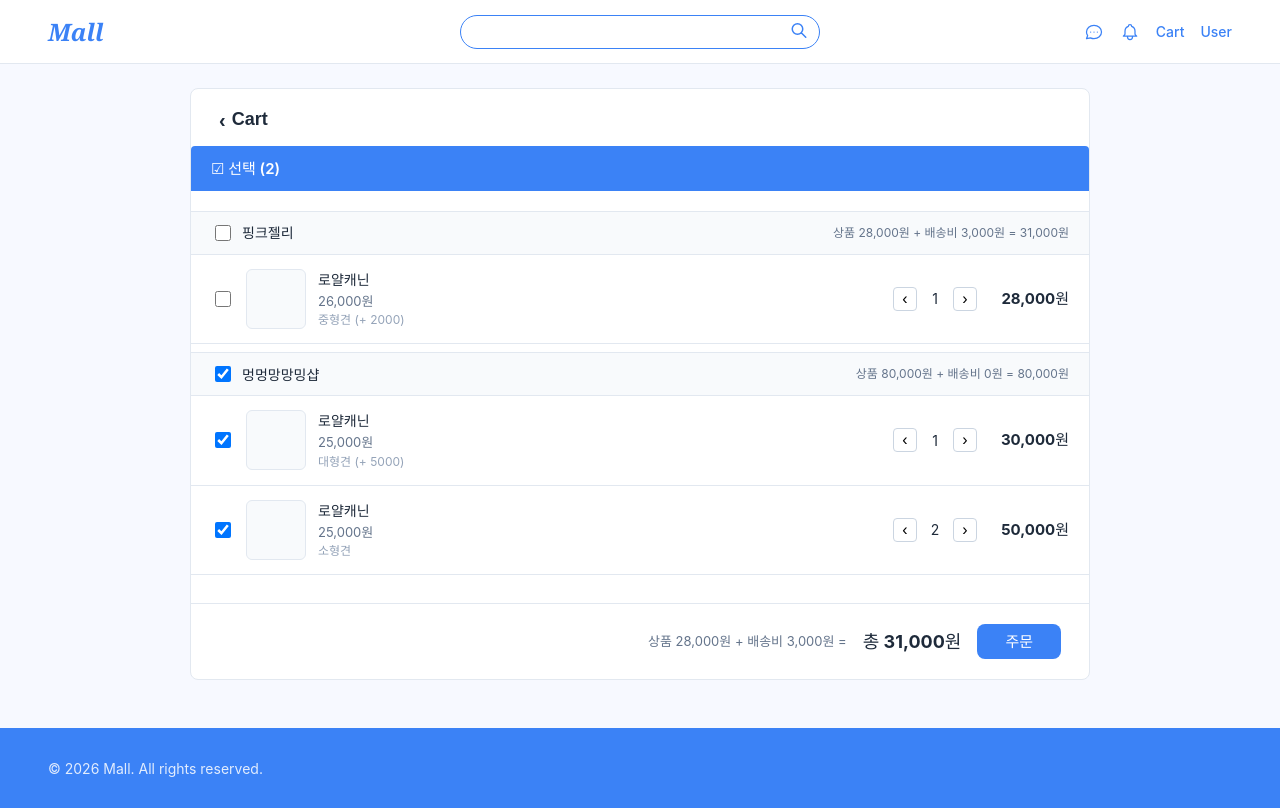
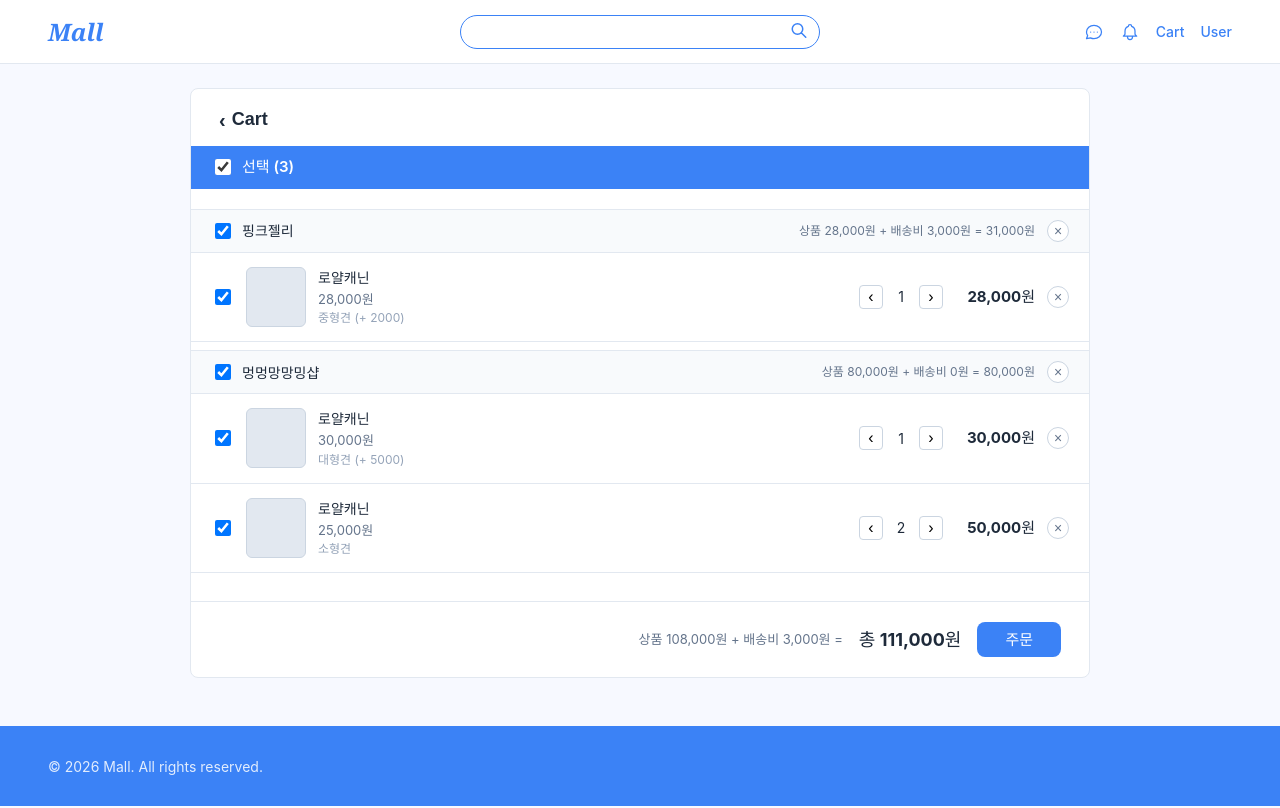
Before and after one commit to OhSooo/OhSooShoppingMall_fe, a React (Vite) app: page /cart in a window 1280 px wide. Built offline with nearby package versions, Linux system fonts and the light colour scheme; no server answers; sample sign-in values are in the browser's storage.

Commit message:
:sparkles: Feat: 장바구니 UI 개편 및 인터랙션 기능 추가

```diff
--- a/src/pages/buy/cart/CartPage.tsx
+++ b/src/pages/buy/cart/CartPage.tsx
@@ -1,15 +1,16 @@
+import { useState } from 'react';
 import { useNavigate } from 'react-router-dom';
 import PageTitle from '../../../components/common/PageTitle';
-import SectionHeader from '../../../components/common/SectionHeader';
 import Button from '../../../components/common/Button';
 
-const MOCK_STORES = [
+// unitPrice = 옵션 포함 개당 가격
+const INITIAL_STORES = [
   {
     id: 1,
     name: '핑크젤리',
     shipping: 3000,
     items: [
-      { id: 1, name: '로얄캐닌', option: '중형견 (+ 2000)', price: 26000, qty: 1, total: 28000, checked: false },
+      { id: 1, name: '로얄캐닌', option: '중형견 (+ 2000)', price: 26000, unitPrice: 28000, qty: 1 },
     ],
   },
   {
@@ -17,21 +18,11 @@ const MOCK_STORES = [
     name: '멍멍망망밍샵',
     shipping: 0,
     items: [
-      { id: 2, name: '로얄캐닌', option: '대형견 (+ 5000)', price: 25000, qty: 1, total: 30000, checked: true },
-      { id: 3, name: '로얄캐닌', option: '소형견', price: 25000, qty: 2, total: 50000, checked: true },
+      { id: 2, name: '로얄캐닌', option: '대형견 (+ 5000)', price: 25000, unitPrice: 30000, qty: 1 },
+      { id: 3, name: '로얄캐닌', option: '소형견', price: 25000, unitPrice: 25000, qty: 2 },
     ],
   },
 ];
-
-function QuantityControl({ qty }: { qty: number }) {
-  return (
-    <div style={{ display: 'flex', alignItems: 'center', gap: '8px' }}>
-      <button style={qBtn}>‹</button>
-      <span style={{ fontSize: '14px', minWidth: '20px', textAlign: 'center' }}>{qty}</span>
-      <button style={qBtn}>›</button>
-    </div>
-  );
-}
 
 const qBtn: React.CSSProperties = {
   width: '24px',
@@ -48,8 +39,102 @@ const qBtn: React.CSSProperties = {
   padding: 0,
 };
 
+const delBtn: React.CSSProperties = {
+  width: '22px',
+  height: '22px',
+  borderRadius: '50%',
+  border: '1px solid var(--color-gray-2)',
+  backgroundColor: 'var(--color-white)',
+  cursor: 'pointer',
+  fontSize: '14px',
+  color: 'var(--color-gray-4)',
+  display: 'flex',
+  alignItems: 'center',
+  justifyContent: 'center',
+  padding: 0,
+  flexShrink: 0,
+};
+
 export default function CartPage() {
   const navigate = useNavigate();
+
+  const [stores, setStores] = useState(INITIAL_STORES);
+  const [checked, setChecked] = useState<Record<number, boolean>>(
+    Object.fromEntries(INITIAL_STORES.flatMap((s) => s.items.map((i) => [i.id, true])))
+  );
+
+  // 현재 stores 기준 전체 item id 목록
+  const allItemIds = stores.flatMap((s) => s.items.map((i) => i.id));
+  const checkedCount = allItemIds.filter((id) => checked[id]).length;
+  const allChecked = allItemIds.length > 0 && allItemIds.every((id) => checked[id]);
+
+  /* ── 체크 핸들러 ── */
+  const toggleAll = () => {
+    const next = !allChecked;
+    setChecked((prev) => ({ ...prev, ...Object.fromEntries(allItemIds.map((id) => [id, next])) }));
+  };
+
+  const toggleStore = (storeId: number) => {
+    const store = stores.find((s) => s.id === storeId)!;
+    const ids = store.items.map((i) => i.id);
+    const allStoreChecked = ids.every((id) => checked[id]);
+    setChecked((prev) => ({ ...prev, ...Object.fromEntries(ids.map((id) => [id, !allStoreChecked])) }));
+  };
+
+  const toggleItem = (itemId: number) => {
+    setChecked((prev) => ({ ...prev, [itemId]: !prev[itemId] }));
+  };
+
+  /* ── 수량 핸들러 ── */
+  const changeQty = (itemId: number, delta: number) => {
+    setStores((prev) =>
+      prev.map((store) => ({
+        ...store,
+        items: store.items.map((item) =>
+          item.id === itemId ? { ...item, qty: Math.max(1, item.qty + delta) } : item
+        ),
+      }))
+    );
+  };
+
+  /* ── 삭제 핸들러 ── */
+  const deleteItem = (itemId: number) => {
+    setStores((prev) =>
+      prev
+        .map((store) => ({ ...store, items: store.items.filter((i) => i.id !== itemId) }))
+        .filter((store) => store.items.length > 0) // 빈 스토어 제거
+    );
+    setChecked((prev) => {
+      const next = { ...prev };
+      delete next[itemId];
+      return next;
+    });
+  };
+
+  const deleteStore = (storeId: number) => {
+    const store = stores.find((s) => s.id === storeId)!;
+    const ids = store.items.map((i) => i.id);
+    setStores((prev) => prev.filter((s) => s.id !== storeId));
+    setChecked((prev) => {
+      const next = { ...prev };
+      ids.forEach((id) => delete next[id]);
+      return next;
+    });
+  };
+
+  /* ── 최종 금액 계산 ── */
+  const { itemTotal, shippingTotal } = stores.reduce(
+    (acc, store) => {
+      const checkedItems = store.items.filter((i) => checked[i.id]);
+      if (checkedItems.length === 0) return acc;
+      return {
+        itemTotal: acc.itemTotal + checkedItems.reduce((s, i) => s + i.unitPrice * i.qty, 0),
+        shippingTotal: acc.shippingTotal + store.shipping,
+      };
+    },
+    { itemTotal: 0, shippingTotal: 0 }
+  );
+  const grandTotal = itemTotal + shippingTotal;
 
   return (
     <div style={{ display: 'flex', justifyContent: 'center', padding: '24px 48px 48px' }}>
@@ -57,10 +142,41 @@ export default function CartPage() {
         <PageTitle title="Cart" />
 
         {/* 전체 선택 헤더 */}
-        <SectionHeader title="☑ 선택 (2)" />
+        <div
+          style={{
+            backgroundColor: 'var(--color-point-main)',
+            padding: '10px 20px',
+            display: 'flex',
+            alignItems: 'center',
+            gap: '8px',
+          }}
+        >
+          <input
+            type="checkbox"
+            checked={allChecked}
+            onChange={toggleAll}
+            style={{ width: '16px', height: '16px', cursor: 'pointer', accentColor: '#fff' }}
+          />
+          <span style={{ fontSize: '15px', fontWeight: 600, color: '#FFFFFF' }}>
+            선택 ({checkedCount})
+          </span>
+        </div>
+
+        {/* 장바구니 비었을 때 */}
+        {stores.length === 0 && (
+          <div style={{ padding: '60px 20px', textAlign: 'center', color: 'var(--color-gray-3)', fontSize: '15px' }}>
+            장바구니가 비어있습니다
+          </div>
+        )}
 
         <div style={{ padding: '20px 0' }}>
-          {MOCK_STORES.map((store) => (
+          {stores.map((store) => {
+            const storeItemIds = store.items.map((i) => i.id);
+            const allStoreChecked = storeItemIds.every((id) => checked[id]);
+            const someStoreChecked = storeItemIds.some((id) => checked[id]);
+            const storeTotal = store.items.reduce((s, i) => s + i.unitPrice * i.qty, 0);
+
+            return (
               <div key={store.id} style={{ marginBottom: '8px' }}>
                 {/* 스토어 행 */}
                 <div
@@ -75,17 +191,38 @@ export default function CartPage() {
                   }}
                 >
                   <div style={{ display: 'flex', alignItems: 'center', gap: '8px' }}>
-                  <input type="checkbox" defaultChecked={store.items.some((i) => i.checked)} style={{ width: '16px', height: '16px' }} />
-                  <span style={{ fontSize: '14px', fontWeight: 600, color: 'var(--color-black)' }}>{store.name}</span>
+                    <input
+                      type="checkbox"
+                      checked={allStoreChecked}
+                      ref={(el) => { if (el) el.indeterminate = !allStoreChecked && someStoreChecked; }}
+                      onChange={() => toggleStore(store.id)}
+                      style={{ width: '16px', height: '16px', cursor: 'pointer' }}
+                    />
+                    <span style={{ fontSize: '14px', fontWeight: 600, color: 'var(--color-black)' }}>
+                      {store.name}
+                    </span>
                   </div>
+                  <div style={{ display: 'flex', alignItems: 'center', gap: '12px' }}>
                     <span style={{ fontSize: '12px', color: 'var(--color-gray-4)' }}>
-                  상품 {store.items.reduce((s, i) => s + i.total, 0).toLocaleString()}원 + 배송비 {store.shipping.toLocaleString()}원 ={' '}
-                  {(store.items.reduce((s, i) => s + i.total, 0) + store.shipping).toLocaleString()}원
+                      상품 {storeTotal.toLocaleString()}원 + 배송비{' '}
+                      {store.shipping.toLocaleString()}원 ={' '}
+                      {(storeTotal + store.shipping).toLocaleString()}원
                     </span>
+                    {/* 스토어 전체 삭제 버튼 */}
+                    <button
+                      style={delBtn}
+                      onClick={() => deleteStore(store.id)}
+                      title="스토어 상품 전체 삭제"
+                    >
+                      ×
+                    </button>
+                  </div>
                 </div>
 
                 {/* 상품 목록 */}
-              {store.items.map((item) => (
+                {store.items.map((item) => {
+                  const itemTotal = item.unitPrice * item.qty;
+                  return (
                     <div
                       key={item.id}
                       style={{
@@ -94,34 +231,71 @@ export default function CartPage() {
                         padding: '14px 20px',
                         borderBottom: '1px solid var(--color-gray-1)',
                         gap: '12px',
-                    backgroundColor: 'var(--color-white)',
+                        backgroundColor: checked[item.id] ? 'var(--color-white)' : 'var(--color-gray-0)',
+                        transition: 'background-color 0.15s',
                       }}
                     >
-                  <input type="checkbox" defaultChecked={item.checked} style={{ width: '16px', height: '16px', flexShrink: 0 }} />
-                  {/* 상품 이미지 */}
+                      <input
+                        type="checkbox"
+                        checked={checked[item.id] ?? false}
+                        onChange={() => toggleItem(item.id)}
+                        style={{ width: '16px', height: '16px', flexShrink: 0, cursor: 'pointer' }}
+                      />
                       <div
                         style={{
                           width: '60px',
                           height: '60px',
                           borderRadius: '6px',
-                      backgroundColor: 'var(--color-gray-0)',
-                      border: '1px solid var(--color-gray-1)',
+                          backgroundColor: 'var(--color-gray-1)',
+                          border: '1px solid var(--color-gray-2)',
                           flexShrink: 0,
                         }}
                       />
                       <div style={{ flex: 1 }}>
-                    <p style={{ margin: '0 0 2px', fontSize: '14px', fontWeight: 600, color: 'var(--color-black)' }}>{item.name}</p>
-                    <p style={{ margin: 0, fontSize: '13px', color: 'var(--color-gray-4)' }}>{item.price.toLocaleString()}원</p>
-                    <p style={{ margin: 0, fontSize: '12px', color: 'var(--color-gray-3)' }}>{item.option}</p>
+                        <p style={{ margin: '0 0 2px', fontSize: '14px', fontWeight: 600, color: 'var(--color-black)' }}>
+                          {item.name}
+                        </p>
+                        <p style={{ margin: 0, fontSize: '13px', color: 'var(--color-gray-4)' }}>
+                          {item.unitPrice.toLocaleString()}원
+                        </p>
+                        <p style={{ margin: 0, fontSize: '12px', color: 'var(--color-gray-3)' }}>
+                          {item.option}
+                        </p>
                       </div>
-                  <QuantityControl qty={item.qty} />
-                  <span style={{ fontSize: '15px', fontWeight: 700, color: 'var(--color-black)', minWidth: '80px', textAlign: 'right' }}>
-                    {item.total.toLocaleString()}원
+                      {/* 수량 */}
+                      <div style={{ display: 'flex', alignItems: 'center', gap: '8px' }}>
+                        <button style={qBtn} onClick={() => changeQty(item.id, -1)}>‹</button>
+                        <span style={{ fontSize: '14px', minWidth: '20px', textAlign: 'center' }}>
+                          {item.qty}
                         </span>
+                        <button style={qBtn} onClick={() => changeQty(item.id, 1)}>›</button>
                       </div>
-              ))}
+                      <span
+                        style={{
+                          fontSize: '15px',
+                          fontWeight: 700,
+                          color: checked[item.id] ? 'var(--color-black)' : 'var(--color-gray-3)',
+                          minWidth: '80px',
+                          textAlign: 'right',
+                          transition: 'color 0.15s',
+                        }}
+                      >
+                        {itemTotal.toLocaleString()}원
+                      </span>
+                      {/* 상품 개별 삭제 버튼 */}
+                      <button
+                        style={delBtn}
+                        onClick={() => deleteItem(item.id)}
+                        title="상품 삭제"
+                      >
+                        ×
+                      </button>
                     </div>
-          ))}
+                  );
+                })}
+              </div>
+            );
+          })}
         </div>
 
         {/* 가격 합계 */}
@@ -136,12 +310,17 @@ export default function CartPage() {
           }}
         >
           <span style={{ fontSize: '13px', color: 'var(--color-gray-4)' }}>
-            상품 28,000원 + 배송비 3,000원 =
+            상품 {itemTotal.toLocaleString()}원 + 배송비 {shippingTotal.toLocaleString()}원 =
           </span>
           <span style={{ fontSize: '18px', fontWeight: 700, color: 'var(--color-black)' }}>
-            총 31,000원
+            총 {grandTotal.toLocaleString()}원
           </span>
-          <Button variant="primary" onClick={() => navigate('/order')} style={{ padding: '10px 28px' }}>
+          <Button
+            variant="primary"
+            onClick={() => navigate('/order')}
+            disabled={checkedCount === 0}
+            style={{ padding: '10px 28px' }}
+          >
             주문
           </Button>
         </div>
```
Lines whose indentation alone changed are shown as unchanged.
